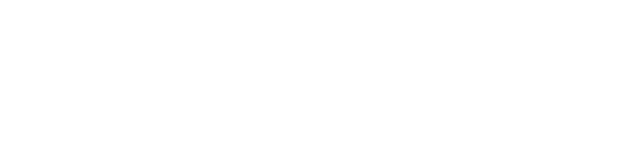
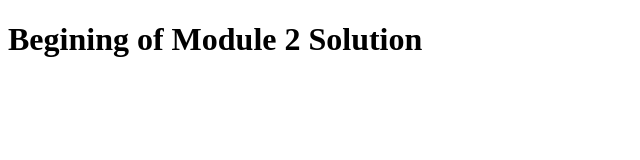
Before and after one commit to PaudelDhirendra/coursera-test, a plain HTML site: page module2-solution/index.html in a window 1280 px wide. Shown: the whole page, without its empty margins (0-640 px from the left). Drawn offline with Linux system fonts and the light colour scheme.

Commit message:
Start Commit

```diff
--- a/module2-solution/index.html
+++ b/module2-solution/index.html
@@ -6,6 +6,6 @@
 	<title>Module 2 Solution</title>
 </head>
 <body>
-
+<h1> Begining of Module 2 Solution</h1>
 </body>
 </html>
```
